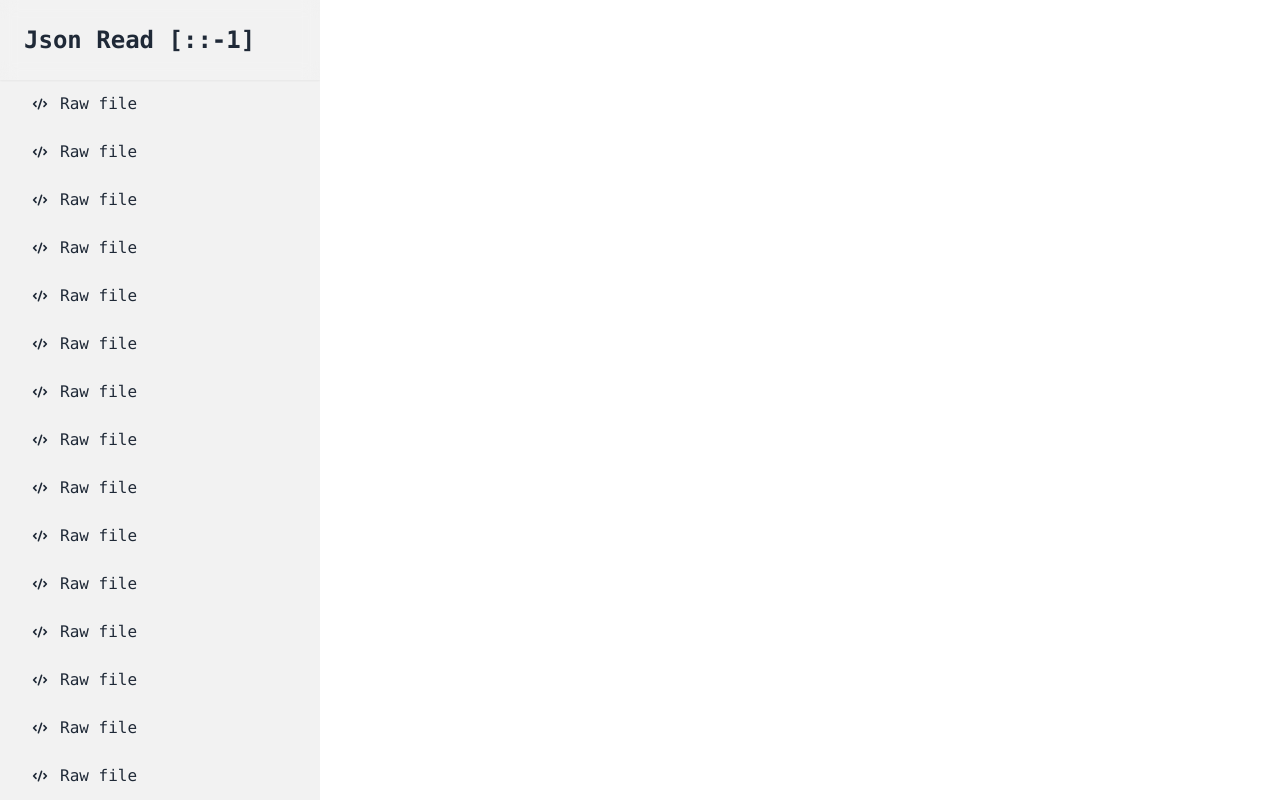
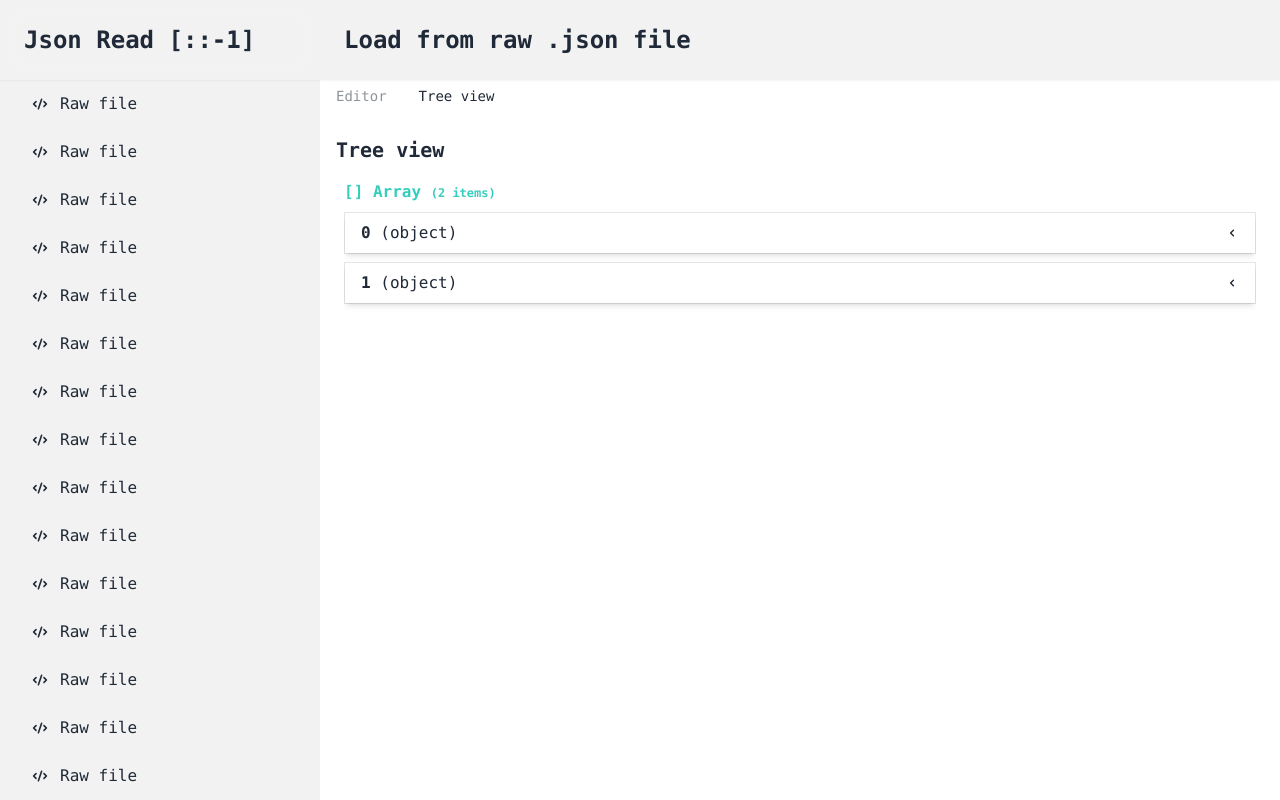
Before and after one commit to PlayerNguyen/json-dear, a React (Vite) app: page /tree-view in a window 1280 px wide. Built offline with nearby package versions, Linux system fonts and the light colour scheme.

Commit message:
add: tree view

```diff
--- a/src/components/Home/EditorArea.jsx
+++ b/src/components/Home/EditorArea.jsx
@@ -1,27 +1,44 @@
 import Editor from "@monaco-editor/react";
 import React, { useEffect, useState } from "react";
-import FastJson from "fast-json";
+import { useDispatch, useSelector } from "react-redux";
+import { setError, setRawTree, setTree } from "../../slices/HomeSlice";
 
-const EditorArea = ({ onMount }) => {
-  const [deserialized, setDeserialized] = useState(undefined);
+const EditorArea = ({ className }) => {
+  // const []
 
-  useEffect(() => {
-    console.log(deserialized);
-  }, [deserialized]);
-  const handleCodeChange = (e) => {
-    // console.log(e);
-    // console.time("");
-    // new FastJson().write(e);
-    // console.timeEnd("");
-    setDeserialized(JSON.parse(e));
+  const { tree, error, rawTree } = useSelector((state) => state.home);
+  const dispatch = useDispatch();
+
+  const handleOnChange = (context) => {
+    try {
+      const changedTree = JSON.parse(context);
+      dispatch(setTree(changedTree));
+      // Reset the error state
+      dispatch(setError(undefined));
+    } catch (err) {
+      dispatch(setError(err));
+    } finally {
+      dispatch(setRawTree(context));
+    }
   };
+
   return (
-    <Editor
-      className="w-full h-full"
-      defaultLanguage="json"
-      onChange={handleCodeChange}
-      onMount={onMount}
-    />
+    <div className="flex flex-col gap-3">
+      <div className="text-error-content h-8">
+        {error !== undefined && <span>Error detector: {error.message}</span>}
+      </div>
+
+      <div>
+        <Editor
+          value={rawTree}
+          defaultValue={JSON.stringify(tree, null, 2)}
+          theme="vs-dark"
+          defaultLanguage="json"
+          onChange={handleOnChange}
+          className={className}
+        />
+      </div>
+    </div>
   );
 };
 
--- a/src/components/Home/Home.jsx
+++ b/src/components/Home/Home.jsx
@@ -1,28 +1,49 @@
-import React, { Suspense, useRef } from "react";
-const EditorArea = React.lazy(() => import("./EditorArea"));
+import React, { useState } from "react";
+import { Link, Outlet, useLocation } from "react-router-dom";
 
 function Home() {
-  // const editorRef = useRef(null);
+  const location = useLocation();
+  const [tabs] = useState([
+    {
+      value: "Editor",
+      url: "/",
+    },
+    {
+      value: "Tree view",
+      url: "/tree-view",
+    },
+  ]);
 
   return (
     <div className="home">
       {/* Navbar */}
-      <div className="w-full sticky bg-base-200 flex flex-row px-6 py-6 shadow-sm">
+      <div className="w-full sticky bg-base-200 flex flex-row px-6 py-6 shadow-sm top-0 z-50">
         <h1 className="text-2xl font-bold">Load from raw .json file</h1>
       </div>
 
       {/* Editor Wrapper */}
-      <div className="px-6 py-18 gap-6">
-        <div className="">Safe area for code editor</div>
-        {/* Code Editor */}
+      <div className="flex flex-col max-h-[calc(100vh-64px)]">
+        {/* Export each tab for interaction */}
+        <div className="tabs">
+          {tabs.map((tab, idx) => {
+            // If active, add tab-active into classList
+            let classList = "tab";
+            if (location.pathname === tab.url) {
+              classList += " tab-active";
+            }
 
-        <div className="">
-          <div className="relative bg-base-200 min-h-[90vh]">
-            <Suspense fallback={<div>Code editor initializing</div>}>
-              <EditorArea />
-            </Suspense>
-          </div>
-          <div className="w-1/2">Tree view</div>
+            // Render the tab of items
+            return (
+              <Link className={classList} key={idx} to={tab.url}>
+                {tab.value}
+              </Link>
+            );
+          })}
+        </div>
+
+        {/* Export body */}
+        <div className="px-4 py-6">
+          <Outlet />
         </div>
       </div>
     </div>
--- /dev/null
+++ b/src/components/Home/HomeEditor.jsx
@@ -0,0 +1,15 @@
+import React, { Suspense } from "react";
+const EditorArea = React.lazy(() => import("./EditorArea"));
+
+function HomeEditor() {
+  return (
+    <div>
+      {/* <div className="px-4 py-6 text-xl font-bold">Editor</div> */}
+      <Suspense fallback={<div>Code editor initializing</div>}>
+        <EditorArea className={"h-[80vh]"} />
+      </Suspense>
+    </div>
+  );
+}
+
+export default HomeEditor;
--- /dev/null
+++ b/src/components/Home/HomeTreeView.jsx
@@ -0,0 +1,28 @@
+import React, { Suspense } from "react";
+// import TreeViewArea from ;
+const TreeViewArea = React.lazy(() => import("./TreeViewArea"));
+function HomeTreeView() {
+  return (
+    <div className="flex flex-col gap-4">
+      <div className="flex flex-row items-center">
+        <div className="text-xl font-bold flex-1">Tree view</div>
+      </div>
+
+      {/* Tips */}
+      {/* <div>
+        <span className="text-warning">Tips: </span>
+        <ul>
+          <li> - Not shown your object id? Scroll it!</li>
+        </ul>
+      </div> */}
+
+      <div className="mx-2">
+        <Suspense fallback={<div>Loading tree view</div>}>
+          <TreeViewArea />
+        </Suspense>
+      </div>
+    </div>
+  );
+}
+
+export default HomeTreeView;
--- /dev/null
+++ b/src/components/Home/TreeViewArea.jsx
@@ -0,0 +1,109 @@
+import React, { useState } from "react";
+import { HiChevronDown, HiChevronLeft } from "react-icons/hi";
+import { useSelector } from "react-redux";
+
+function TreeViewArrayItem({ title, data }) {
+  const [isExpanded, setExpanded] = useState(false);
+
+  return (
+    <div className="flex flex-col border border-base-300 text-base-content my-2">
+      {/* Key render */}
+      <div
+        className=" cursor-pointer px-4 py-2 shadow-md flex flex-row items-center flex-1"
+        onClick={() => setExpanded(!isExpanded)}
+      >
+        <div className="flex-1">
+          <b>{title}</b> <span className="">({typeof data})</span>
+        </div>
+        {typeof data === "object" && (
+          <div className="lowercase text-sm">
+            {isExpanded ? <HiChevronDown /> : <HiChevronLeft />}
+          </div>
+        )}
+      </div>
+      {/* Small items */}
+      {typeof data === "object" ? (
+        isExpanded && (
+          <div className="pr-1">
+            <TreeViewWalker data={data} />
+          </div>
+        )
+      ) : (
+        <div className="pl-12 border-l-2 border-secondary text-neutral">
+          {" "}
+          = {data}
+        </div>
+      )}
+    </div>
+  );
+}
+
+function TreeViewObjectValue({ data }) {
+  return <div className="font-light text-base">{"= " + data}</div>;
+}
+
+function TreeViewWalker({ data }) {
+  // object is an array
+  if (Array.isArray(data)) {
+    return (
+      <div>
+        {/* Array parent */}
+        <div className="text-accent font-bold">
+          {"[] Array"} <span className="text-xs">({data.length} items)</span>
+        </div>
+
+        {data.map((datum, idx) => {
+          return <TreeViewArrayItem key={idx} title={idx} data={datum} />;
+        })}
+      </div>
+    );
+  }
+
+  // object is not an array
+  if (typeof data === "object") {
+    const keyList = Object.keys(data);
+    // List all keys
+    return keyList.map((keyName, _idx) => {
+      return (
+        <div
+          key={_idx}
+          className="flex flex-row items-start px-2 py-2 text-sm hover:bg-base-200 transition-all ease-linear"
+        >
+          {/* Key name */}
+          <div className="font-bold mr-4 w-1/12 text-base-content overflow-x-auto overflow-hidden">
+            {"{/} " + keyName}
+          </div>
+
+          {/* Value */}
+          <div className=" border-l-2 border-base-300 pl-4 w-11/12 text-base-content hover:text-base-content">
+            <TreeViewWalker data={data[keyName]} />
+          </div>
+          <br />
+        </div>
+      );
+    });
+  } else {
+    return <TreeViewObjectValue data={data} />;
+  }
+}
+
+function TreeViewArea() {
+  const { tree, error } = useSelector((state) => state.home);
+
+  return error !== undefined ? (
+    <div className="flex flex-col gap-4">
+      <div>There was an error in your provided JSON</div>
+      <div className="mockup-code">
+        <pre data-prefix="?" className="text-error">
+          <code>{error.message}</code>
+        </pre>
+      </div>
+    </div>
+  ) : (
+    <div className="min-h-[80vh] min-w-full overflow-auto w-full transition-all ease-linear">
+      <TreeViewWalker data={tree} />
+    </div>
+  );
+}
+
+export default TreeViewArea;
--- a/src/scripts/App.js
+++ b/src/scripts/App.js
@@ -3,6 +3,8 @@ import "./../styles/tw.css";
 import { HiCode } from "react-icons/hi";
 import { Link, Route, Routes } from "react-router-dom";
 import Home from "../components/Home/Home";
+import HomeEditor from "../components/Home/HomeEditor";
+import HomeTreeView from "../components/Home/HomeTreeView";
 
 function App() {
   const [sideBarItems] = useState(
@@ -15,10 +17,13 @@ function App() {
   return (
     <div className="drawer drawer-mobile font-mono">
       <input id="my-drawer-2" type="checkbox" className="drawer-toggle" />
-      <div className="drawer-content flex flex-col">
+      <div className="drawer-content">
         {/* Page content here */}
         <Routes>
-          <Route key={"/"} index element={<Home />} />
+          <Route path={"/"} element={<Home />}>
+            <Route path="" index element={<HomeEditor />}></Route>
+            <Route path="/tree-view" element={<HomeTreeView />}></Route>
+          </Route>
         </Routes>
         {/* <label
           htmlFor="my-drawer-2"
@@ -33,7 +38,7 @@ function App() {
           <div className="px-6 py-6 sticky top-0 backdrop-blur bg-opacity-90 z-40 shadow-sm font-bold text-2xl">
             <Link to={"/"}>Json Read [::-1]</Link>
           </div>
-          <div className="bg-base-200">
+          <aside className="bg-base-200">
             <ul className="menu w-80 text-base-content">
               {/* Sidebar content */}
               {sideBarItems &&
@@ -47,7 +52,7 @@ function App() {
                   );
                 })}
             </ul>
-          </div>
+          </aside>
         </div>
       </div>
     </div>
--- a/src/scripts/index.js
+++ b/src/scripts/index.js
@@ -1,9 +1,13 @@
 import { createRoot } from "react-dom/client";
+import { Provider } from "react-redux";
 import { BrowserRouter } from "react-router-dom";
+import { store } from "../stores/Store";
 import App from "./App";
 
 createRoot(document.getElementById("app")).render(
-  <BrowserRouter>
-    <App />
-  </BrowserRouter>
+  <Provider store={store}>
+    <BrowserRouter>
+      <App />
+    </BrowserRouter>
+  </Provider>
 );
--- /dev/null
+++ b/src/slices/HomeSlice.jsx
@@ -0,0 +1,61 @@
+import { createSlice } from "@reduxjs/toolkit";
+
+const initialState = {
+  tree: [
+    {
+      id: "1",
+      value: [1, 2, 3],
+    },
+    {
+      id: "2",
+      value: [
+        {
+          name: "Kepler",
+          isMonster: false,
+          damage: 1.256,
+          weapon: [
+            {
+              name: "knife",
+              damage: 12.85,
+              throwable: true,
+              projectile: false,
+            },
+            {
+              name: "gun",
+              damage: 30.23,
+              throwable: false,
+              projectile: true,
+            },
+          ],
+        },
+        {
+          name: "Jupiter",
+          isMonster: false,
+          damage: 3e12,
+        },
+      ],
+    },
+  ],
+  rawTree: "",
+  error: undefined,
+};
+
+const HomeSlice = createSlice({
+  name: "Home",
+  initialState,
+  reducers: {
+    setTree: (state, action) => {
+      state.tree = action.payload;
+    },
+    setRawTree: (state, action) => {
+      state.rawTree = action.payload;
+    },
+    setError: (state, action) => {
+      state.error = action.payload;
+    },
+  },
+});
+
+export const { setTree, setError, setRawTree } = HomeSlice.actions;
+
+export default HomeSlice.reducer;
--- /dev/null
+++ b/src/stores/Store.js
@@ -0,0 +1,8 @@
+import { configureStore } from "@reduxjs/toolkit";
+import HomeReducer from "../slices/HomeSlice";
+
+export const store = configureStore({
+  reducer: {
+    home: HomeReducer,
+  },
+});
```
